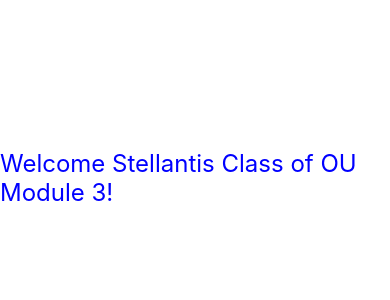
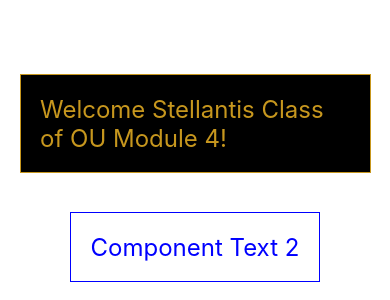
Before and after one commit to palmex/frontend1122, a React Native app: screen / in a window 390 px wide. Shown: the part 244-544 px from the top of the page. Built offline with nearby package versions, Linux system fonts and the light colour scheme.

Commit message:
added blank cars file

```diff
--- a/App.js
+++ b/App.js
@@ -2,14 +2,21 @@
 import { StyleSheet, Text, View } from 'react-native';
 
 export default function App() {
+
+  let stelVar = "Module 4"
+  console.log(stelVar)
+
   return (
     <View style={styles.container}>
-
-      <Text style={styles.text}>Welcome Stellantis Class of OU Module 3!</Text>
+{/* testnet-api.stellantis-oakland.com/cars/new */}
+      <Text style={styles.text}>Welcome Stellantis Class of OU {stelVar}!</Text>
+      <Text style={styles.text2}>Component Text 2</Text>
       <StatusBar style="auto" />
 
     </View>
   );
+
+
 }
 
 const styles = StyleSheet.create({
@@ -20,7 +27,23 @@
     justifyContent: 'center',
   },
   text:{
+    color: "#c7971e",
+    backgroundColor:"black",
+    borderColor: "#c7971e",
+    padding: "5%",
+    margin: "5%",
+    borderStyle: "solid",
+    borderWidth: "1px",
+    fontSize: "24px"
+  },
+  text2:{
     color: "blue",
+    backgroundColor:"white",
+    borderColor: "blue",
+    padding: "5%",
+    margin: "5%",
+    borderStyle: "solid",
+    borderWidth: "1px",
     fontSize: "24px"
   }
 });
```
Also changed, not shown: components/Car.js (added).
